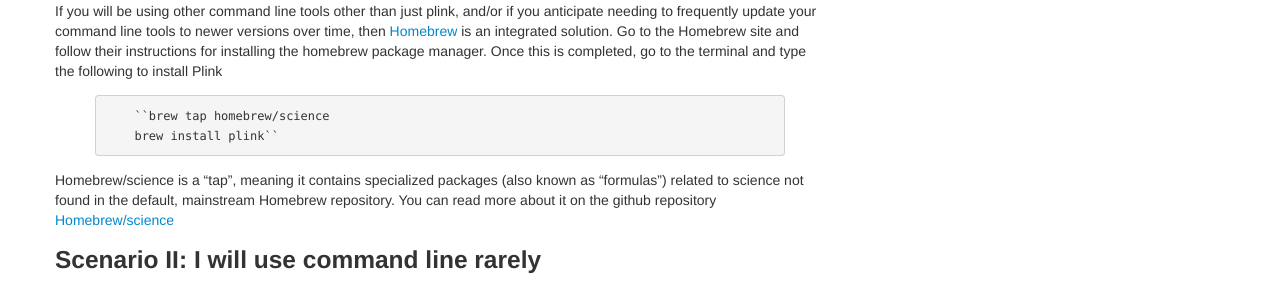
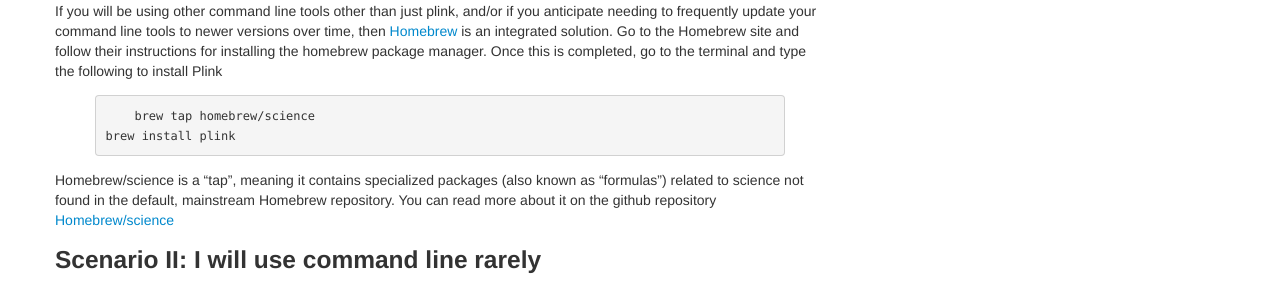
Before and after one commit to willtownes/willtownes.github.io, a Jekyll site: the page built from _posts/2014-12-09-path-tutorial.md, in a window 1280 px wide and 1127 px high. Shown: the part 409-701 px from the top of the window. Built offline with Jekyll 4.4.1, drawn with Linux system fonts in a browser that asks for light colours.

Commit message:
minor formatting update

```diff
--- a/_posts/2014-12-09-path-tutorial.md
+++ b/_posts/2014-12-09-path-tutorial.md
@@ -13,8 +13,8 @@
 
 {% highlight bash %}
 
-    ``brew tap homebrew/science
-    brew install plink``
+    brew tap homebrew/science
+brew install plink
 
 {% endhighlight %}
 
```
